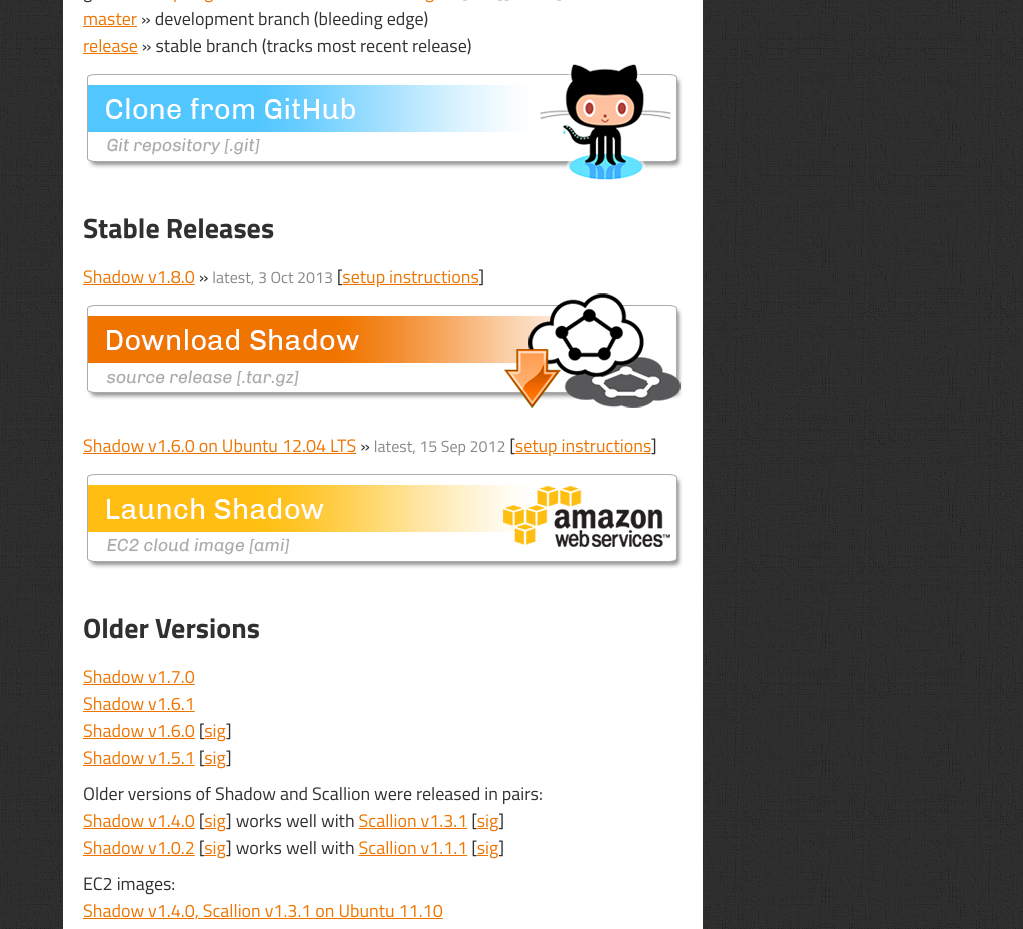
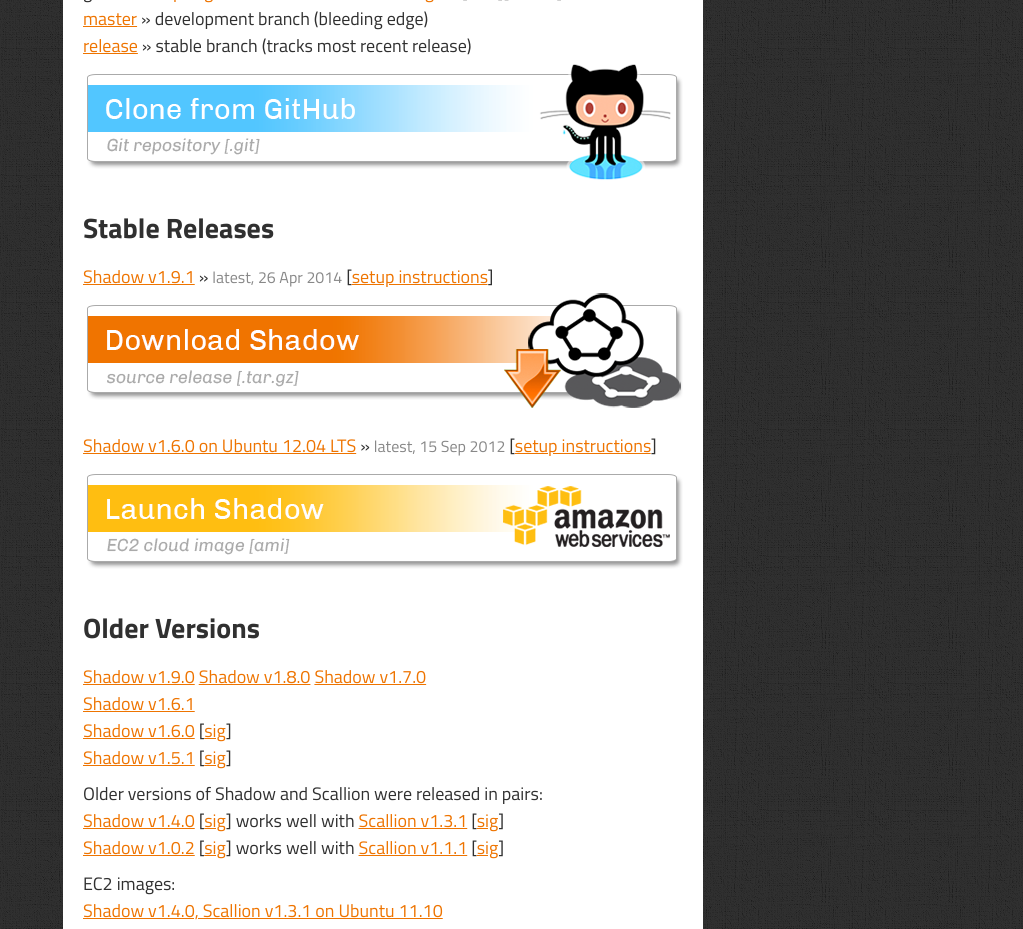
Before and after one commit to shadow/shadow.github.io, a Jekyll site: the page built from download/index.md, in a window 1280 px wide, cut to the strip 367-1296 px from the top of the page. Shown: the whole strip, without its empty margins (257-1280 px from the left). Built offline with Jekyll 4.4.1, drawn with Linux system fonts in a browser that asks for light colours; some web fonts are replaced; Markdown is read by kramdown in place of the engine named in the settings.

Commit message:
update download links, robs website links

```diff
--- a/download/index.md
+++ b/download/index.md
@@ -14,8 +14,8 @@
 Stable Releases
 ===============
 
-[Shadow v1.8.0][shadow-v1.8.0] &raquo; _latest, 3 Oct 2013_ \[[setup instructions][pcsetup]\]
-<a href="https://github.com/shadow/shadow/archive/v1.8.0.tar.gz"><img title="download latest stable release from github" src="/assets/shadow-download-button.png" /></a>
+[Shadow v1.9.1][shadow-v1.9.1] &raquo; _latest, 26 Apr 2014_ \[[setup instructions][pcsetup]\]
+<a href="https://github.com/shadow/shadow/archive/v1.9.1.tar.gz"><img title="download latest stable release from github" src="/assets/shadow-download-button.png" /></a>
 
 [Shadow v1.6.0 on Ubuntu 12.04 LTS][ec2-2]  &raquo; _latest, 15 Sep 2012_ \[[setup instructions][ec2setup]\]
 <a href="https://console.aws.amazon.com/ec2/home?region=us-east-1#launchAmi=ami-0f70c366"><img title="launch elastic compute cloud image" src="/assets/ec2-download-button.png" /></a>
@@ -23,6 +23,8 @@
 Older Versions
 ==============
 
+[Shadow v1.9.0][shadow-v1.9.0]
+[Shadow v1.8.0][shadow-v1.8.0]
 [Shadow v1.7.0][shadow-v1.7.0]
 [Shadow v1.6.1][shadow-v1.6.1]
 [Shadow v1.6.0][shadow-v1.6.0] \[[sig][shadow-v1.6.0-sig]\]
@@ -46,6 +48,8 @@
 [ec2-2]: https://console.aws.amazon.com/ec2/home?region=us-east-1#launchAmi=ami-0f70c366
 [ec2-1]: https://console.aws.amazon.com/ec2/home?region=us-east-1#launchAmi=ami-9b9447f2
 
+[shadow-v1.9.1]: https://github.com/shadow/shadow/archive/v1.9.1.tar.gz
+[shadow-v1.9.0]: https://github.com/shadow/shadow/archive/v1.9.0.tar.gz
 [shadow-v1.8.0]: https://github.com/shadow/shadow/archive/v1.8.0.tar.gz
 [shadow-v1.7.0]: https://github.com/shadow/shadow/archive/v1.7.0.tar.gz
 [shadow-v1.6.1]: https://github.com/shadow/shadow/archive/v1.6.1.tar.gz
```
Also changed, not shown: about/index.md (+4 -4 lines), support/index.md (+1 -1 lines).
